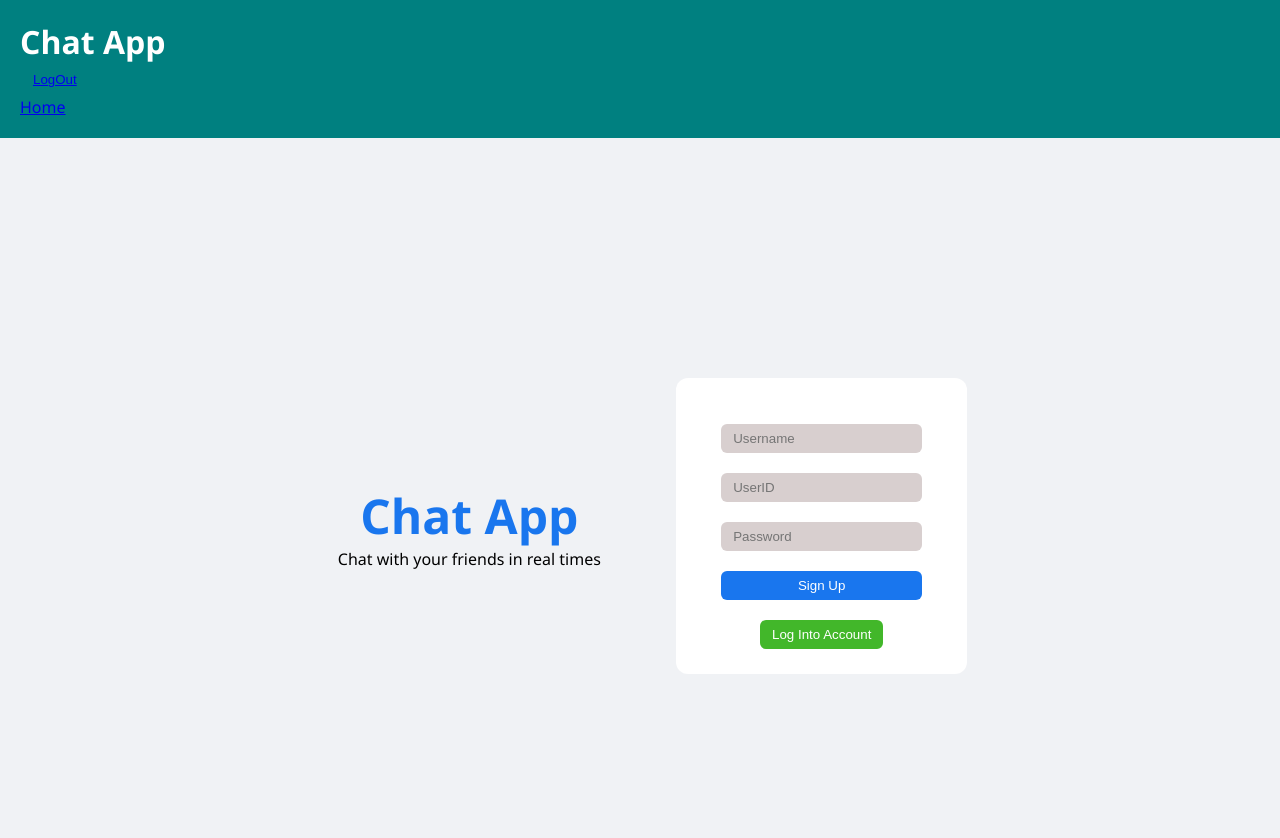
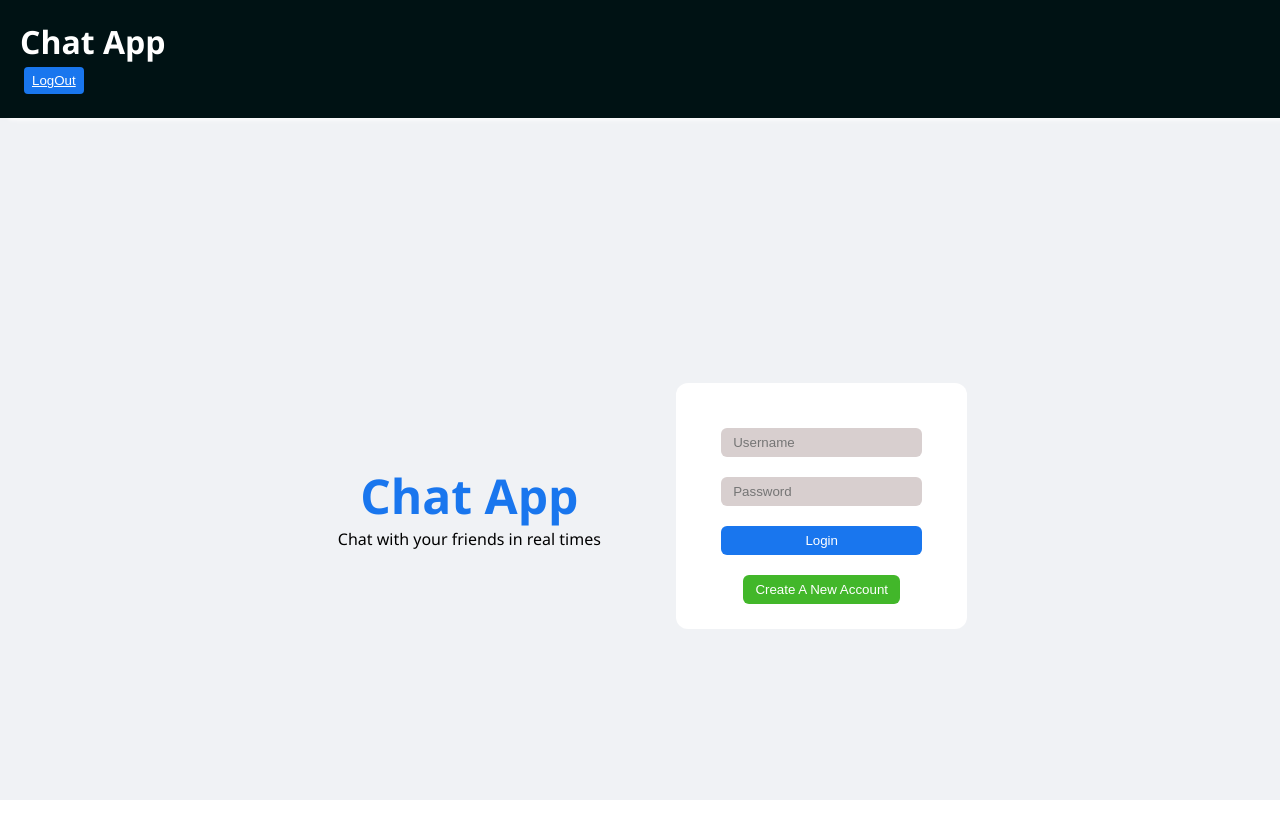
Before and after one commit to Iamkartiksaini/MERN_SOCIAL_CHAT_APP, a React (Create React App) app: page / in a window 1280 px wide. Shown: the top 838 px of the page. After the commit the page ends 800 px from the top, so only its background shows below. Built offline with nearby package versions, Linux system fonts and the light colour scheme; the HTML template or start-up script is replaced by a standard one.

Commit message:
Add files via upload

```diff
--- a/src/App.css
+++ b/src/App.css
@@ -20,6 +20,11 @@
    .landing_page{
    }
   } */
+.MainContainer {
+  height: 100vh;
+  width: 100%;
+  overflow: hidden;
+}
 .landing_page > div:nth-of-type(1) {
   padding: 2%;
   text-align: center;
@@ -28,6 +33,9 @@ header {
   padding: 20px;
   color: white;
   font-family: "Segoe UI", Tahoma, Geneva, Verdana, sans-serif;
+}
+header > button {
+  margin: 4px;
 }
 .landing_page > div:nth-of-type(1) > h1 {
   font-size: 3rem;
@@ -80,3 +88,38 @@ header {
 .landing_page > div:nth-of-type(2) a:hover {
   text-decoration: underline;
 }
+
+footer a {
+  transition: 0.2s ease;
+  border-bottom: 4px solid rgba(255, 255, 255, 0);
+  border-radius: 4px;
+}
+footer a:hover {
+  border-bottom: 4px solid white;
+  border-radius: 4px;
+}
+.Message {
+  height: inherit;
+  background-color: #252525;
+  overflow-y: scroll;
+  position: relative;
+}
+.Message .modal {
+  position: absolute;
+  top: 0px;
+  background-color: #444141;
+  width: 100%;
+  padding: 15px;
+  color: whitesmoke;
+}
+.friends .friends-list {
+  padding: 10px 0px;
+}
+.friends .friends-list li {
+  background: #363636;
+  padding: 10px;
+  margin: 10px 14px;
+  border-radius: 6px;
+  list-style: none;
+  color: whitesmoke;
+}
--- a/src/App.jsx
+++ b/src/App.jsx
@@ -2,43 +2,73 @@ import { BrowserRouter, NavLink, Route, Routes } from "react-router-dom";
 import Register from "./landing/landing_page.jsx";
 import Login from "./landing/login";
 import Home from "./Main/Home.jsx";
-import useLocalStorage from "./hooks/useLocalStorage";
+import Footer from "./Main/Footer.jsx";
+import "./loading.css";
+import Profile from "./Main/Profile.jsx";
+import Dashboard from "./Main/Dashboard.jsx";
+import { useState } from "react";
 
 function App() {
-  const [id, setID] = useLocalStorage("id");
-  console.log(id == true);
+  const [id, setID] = useState("id");
+
   return (
     <>
       <BrowserRouter>
-        <header style={{ backgroundColor: "teal" }}>
-          <h1>Chat App</h1>
-          <button
+        <div className="MainContainer">
+          <header
             style={{
-              padding: "6px 10px",
-              color: "white",
-              backgroundColor: "transparent",
-            }}
-            onClick={() => {
-              localStorage.clear();
+              backgroundColor: " rgb(0 18 20)",
+              boxShadow: " rgb(255 255 255 / 85%) 15px -4px 4px 6px",
+              zIndex: "23",
+              position: "relative",
             }}
           >
-            <a href="/"> LogOut</a>
-          </button>
-          <br />
-          <NavLink to="/login/home">Home</NavLink>
-          <p>{id ? id + "  " + true : false}</p>
-        </header>
-        {id ? (
-          <Home id={id} />
-        ) : (
+            <h1>Chat App</h1>
+            <button
+              onClick={() => {
+                localStorage.clear();
+              }}
+            >
+              <a
+                style={{
+                  color: "white",
+                }}
+                href="/"
+              >
+                {" "}
+                LogOut
+              </a>
+            </button>
+          </header>
           <Routes>
-            <Route path="/sign_up" element={<Register setID={setID} />}></Route>
-            <Route path="/login" element={<Login setID={setID} />}>
-              <Route path="*" element={<Home id={id} />}></Route>
-            </Route>
-            <Route path="*" element={<Register setID={setID} />}></Route>
+            {id == true ? (
+              <>
+                <Route path="/Dashboard/*" element={<Dashboard id={id} />}>
+                  <Route path="home" element={<Home />}></Route>
+                  <Route path="profile" element={<Profile />}></Route>
+                  <Route path="*" element={<Home />}></Route>
+                </Route>
+                <Route path="*" element={<Dashboard id={id} />}></Route>
+              </>
+            ) : (
+              <>
+                <Route
+                  path="/sign_up"
+                  element={<Register setID={setID} id={id} />}
+                ></Route>
+                <Route
+                  path="/login"
+                  element={<Login setID={setID} id={id} />}
+                ></Route>
+                <Route
+                  path="*"
+                  element={<Login setID={setID} id={id} />}
+                ></Route>
+              </>
+            )}
           </Routes>
-        )}
+          {id == true ? <Footer /> : null}
+        </div>
       </BrowserRouter>
     </>
   );
```
